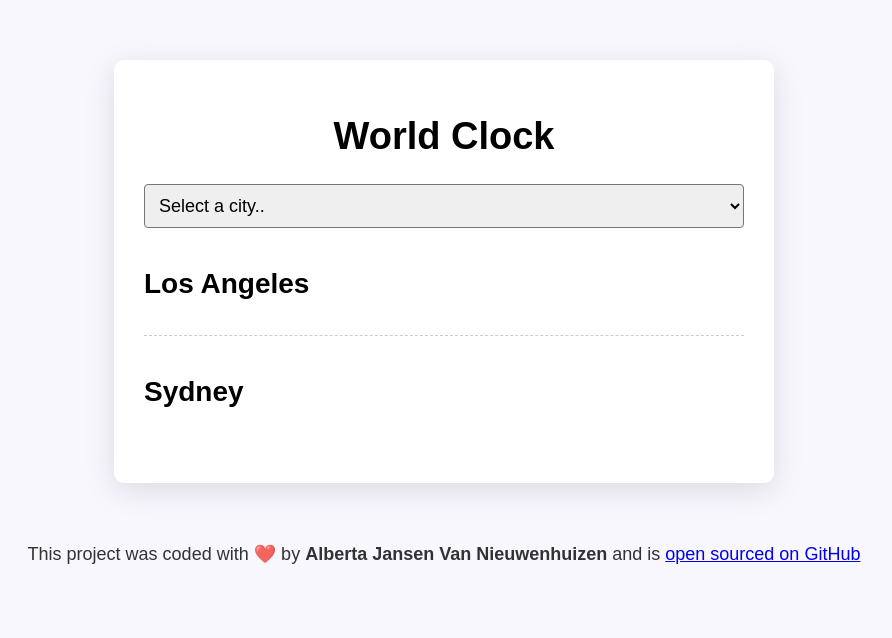
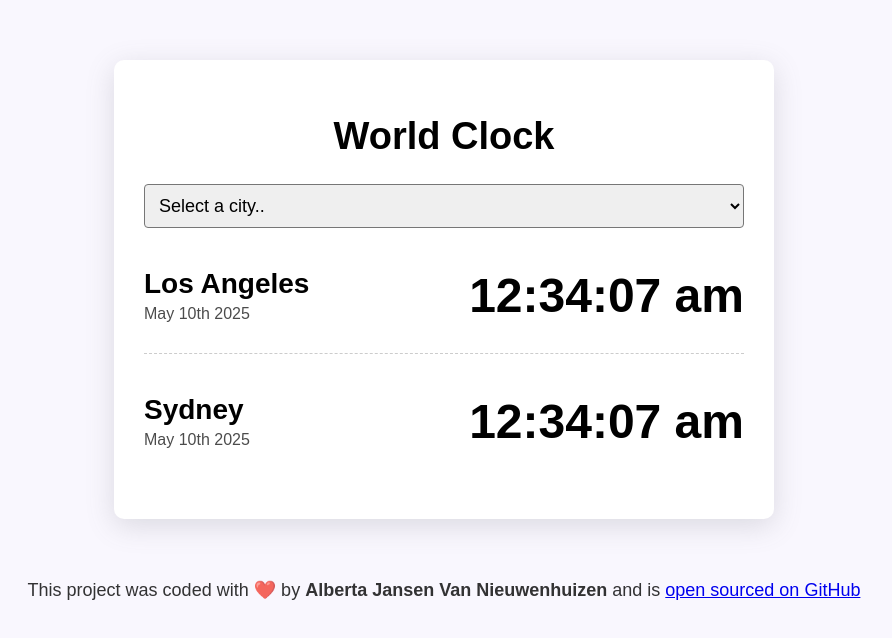
Before and after one commit to Alberta-code/World-clock, a plain HTML site: page index.html in a window 1280 px wide. Shown: the whole page, without its empty margins (196-1088 px from the left). Drawn offline with nearby package versions, Linux system fonts and the light colour scheme; files that its build step writes are made by us from their sources; a script that the page names is missing; files whose address does not match are found by name.

Commit message:
Update index.html

```diff
--- a/index.html
+++ b/index.html
@@ -28,16 +28,16 @@
             <div class="city" id="los-angeles">
                 <div>
                     <h2>Los Angeles</h2>
-                    <div class="date"></div>
+                    <div class="date">May 10th 2025</div>
                 </div>
-                <div class="time"></div>
+                <div class="time">12:34:07 am</div>
             </div>
             <div class="city" id="sydney">
                 <div>
                     <h2>Sydney</h2>
-                    <div class="date"></div>
+                    <div class="date">May 10th 2025</div>
                 </div>
-                <div class="time"></div>
+                <div class="time">12:34:07 am</div>
             </div>
         </div>
     </div>
```
